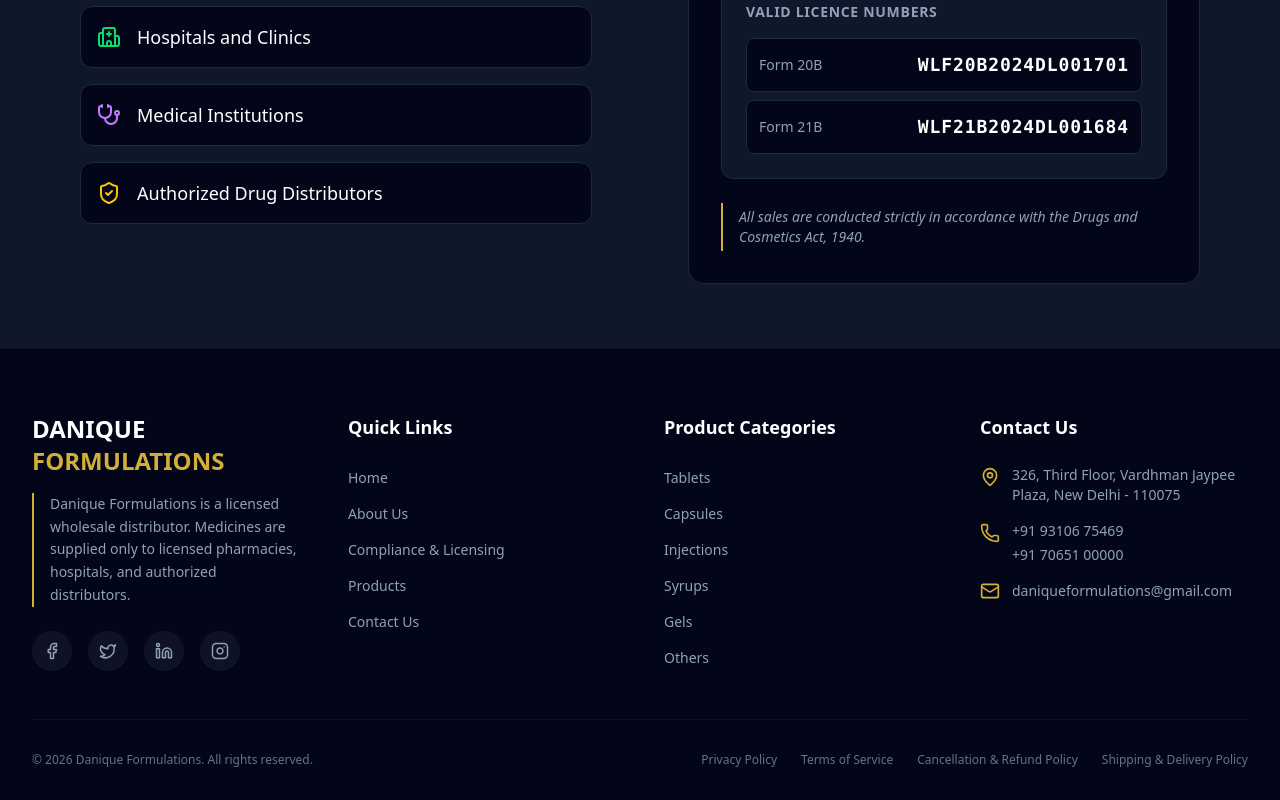
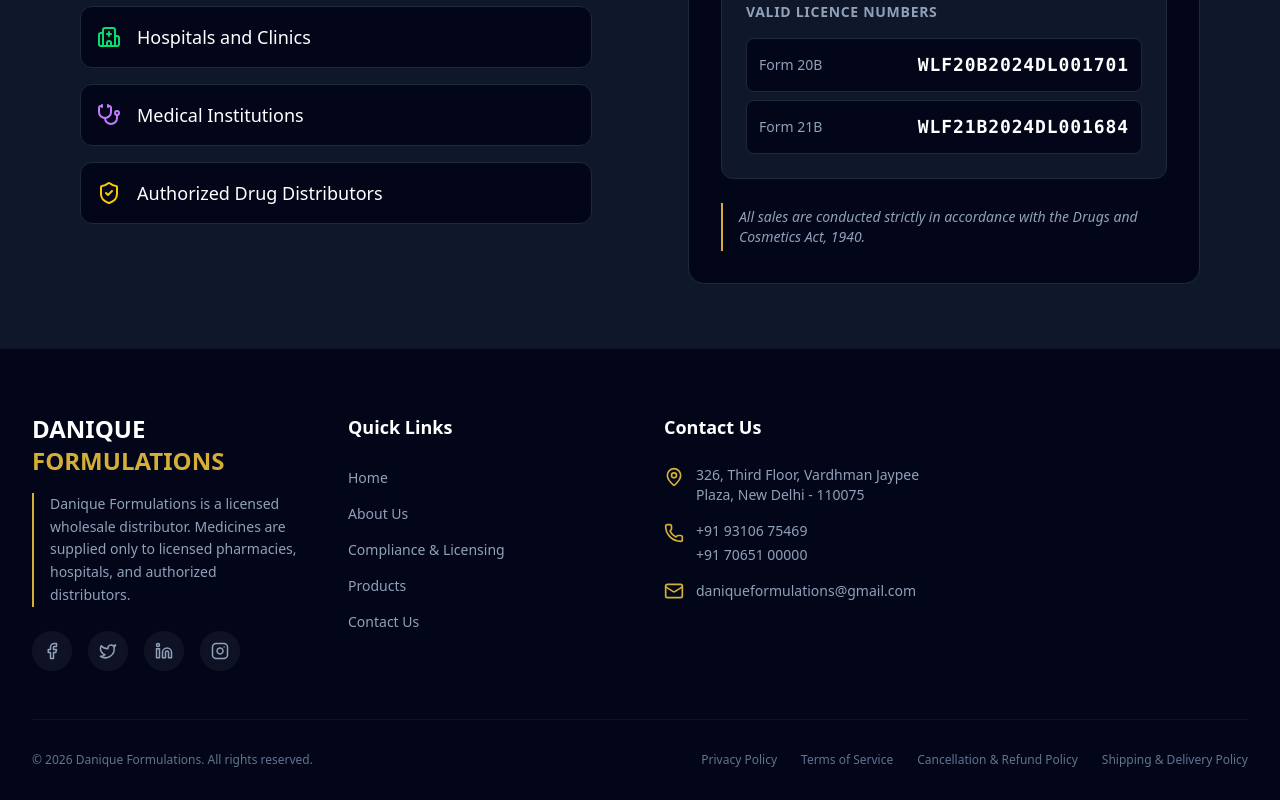
Before and after one commit to daniquepharma/pharma-website, a Next.js app: page / in a window 1280 px wide. Shown: the part 1147-1947 px from the top of the page. Built offline with nearby package versions, Linux system fonts and the light colour scheme; no server answers.

Commit message:
style: removed Product Categories block from Footer entirely

```diff
--- a/src/components/Footer.tsx
+++ b/src/components/Footer.tsx
@@ -42,20 +42,6 @@
                                 <li key={item.name}>
                                     <Link href={item.href} className="text-slate-400 hover:text-primary transition-colors text-sm">
                                         {item.name}
-                                    </Link>
-                                </li>
-                            ))}
-                        </ul>
-                    </div>
-
-                    {/* Product Categories */}
-                    <div>
-                        <h4 className="font-heading font-bold text-lg text-white mb-6">Product Categories</h4>
-                        <ul className="space-y-3">
-                            {["Tablets", "Capsules", "Injections", "Syrups", "Gels", "Others"].map((item) => (
-                                <li key={item}>
-                                    <Link href={`/products?category=${item}`} className="text-slate-400 text-sm hover:text-primary transition-colors">
-                                        {item}
                                     </Link>
                                 </li>
                             ))}
```
